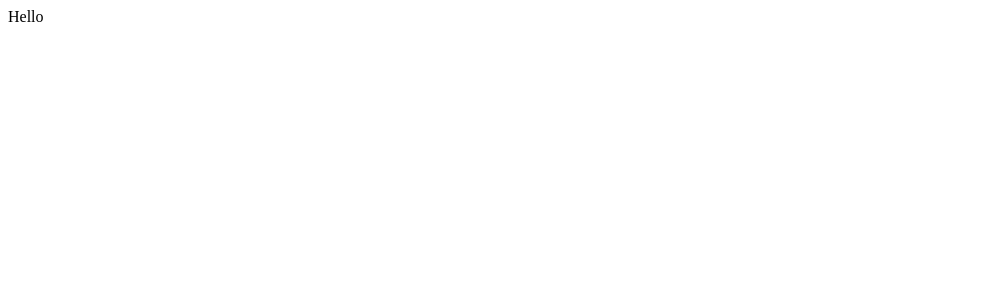
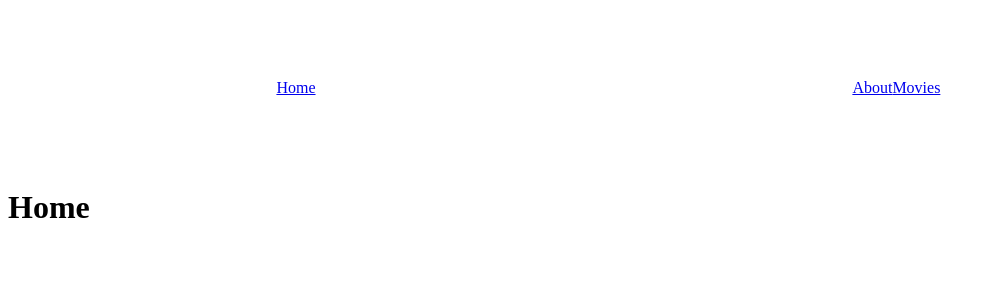
Before and after one commit to arecki3000/whatever-movie-app, a React (Create React App) app: page / in a window 1280 px wide. Shown: the top 300 px of the page, without its empty margins (0-995 px from the left). Built offline with nearby package versions, Linux system fonts and the light colour scheme.

Commit message:
add routing

```diff
--- a/src/App.js
+++ b/src/App.js
@@ -1,7 +1,23 @@
 import React from 'react';
+import { Switch, Route } from 'react-router-dom';
+import { Home, About, Movies } from './pages';
 
 function App() {
-  return <div>Hello</div>;
+  return (
+    <div>
+      <Switch>
+        <Route path="/movies">
+          <Movies />
+        </Route>
+        <Route path="/about">
+          <About />
+        </Route>
+        <Route path="/">
+          <Home />
+        </Route>
+      </Switch>
+    </div>
+  );
 }
 
 export default App;
--- /dev/null
+++ b/src/components/Nav.js
@@ -0,0 +1,15 @@
+import React from 'react';
+import { Link } from 'react-router-dom';
+import { NavWrapper } from '../elements';
+
+export const Nav = () => {
+  return (
+    <NavWrapper>
+      <Link to="/">Home</Link>
+      <div>
+        <Link to="/about">About</Link>
+        <Link to="/movies">Movies</Link>
+      </div>
+    </NavWrapper>
+  );
+};
--- /dev/null
+++ b/src/components/index.js
@@ -0,0 +1 @@
+export * from './Nav';
--- /dev/null
+++ b/src/elements/NavElements.js
@@ -0,0 +1,9 @@
+import styled from 'styled-components';
+
+export const NavWrapper = styled.nav`
+  width: 95%;
+  height: 10rem;
+  display: flex;
+  justify-content: space-around;
+  align-items: center;
+`;
--- /dev/null
+++ b/src/elements/index.js
@@ -0,0 +1 @@
+export * from './NavElements';
--- a/src/index.js
+++ b/src/index.js
@@ -1,5 +1,11 @@
 import React from 'react';
 import ReactDOM from 'react-dom';
+import { BrowserRouter } from 'react-router-dom';
 import App from './App';
 
-ReactDOM.render(<App />, document.getElementById('root'));
+ReactDOM.render(
+  <BrowserRouter>
+    <App />
+  </BrowserRouter>,
+  document.getElementById('root')
+);
--- /dev/null
+++ b/src/pages/About.js
@@ -0,0 +1,11 @@
+import React from 'react';
+import { Nav } from '../components';
+
+export const About = () => {
+  return (
+    <div>
+      <Nav />
+      <h1>About</h1>
+    </div>
+  );
+};
--- /dev/null
+++ b/src/pages/Home.js
@@ -0,0 +1,11 @@
+import React from 'react';
+import { Nav } from '../components';
+
+export const Home = () => {
+  return (
+    <div>
+      <Nav />
+      <h1>Home</h1>
+    </div>
+  );
+};
--- /dev/null
+++ b/src/pages/Movies.js
@@ -0,0 +1,11 @@
+import React from 'react';
+import { Nav } from '../components';
+
+export const Movies = () => {
+  return (
+    <div>
+      <Nav />
+      <h1>Movies</h1>
+    </div>
+  );
+};
--- /dev/null
+++ b/src/pages/index.js
@@ -0,0 +1,3 @@
+export * from './Home';
+export * from './About';
+export * from './Movies';
```
Also changed, not shown: src/themes/theme.js (added).
